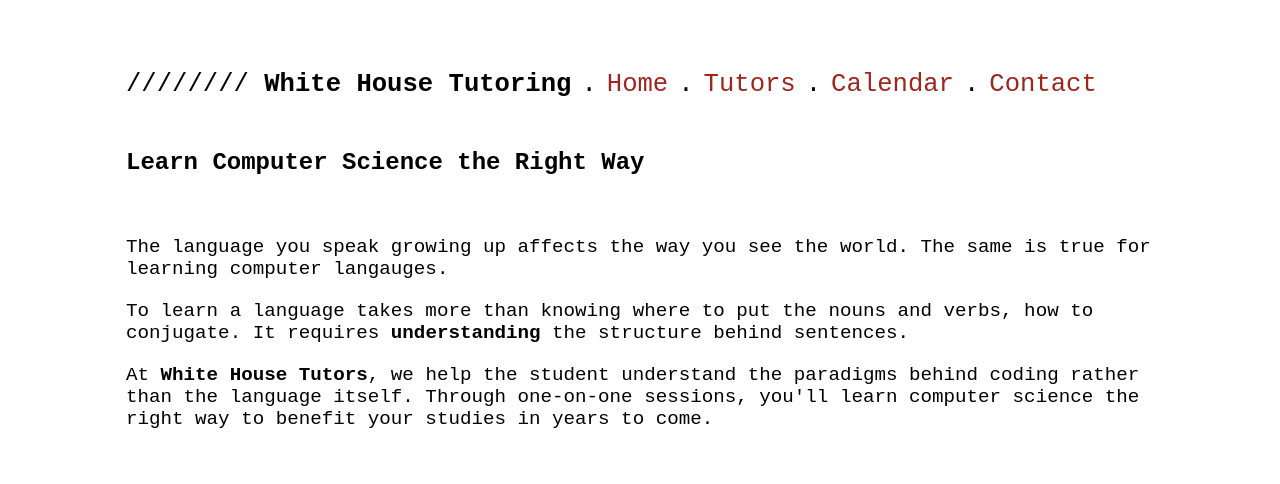
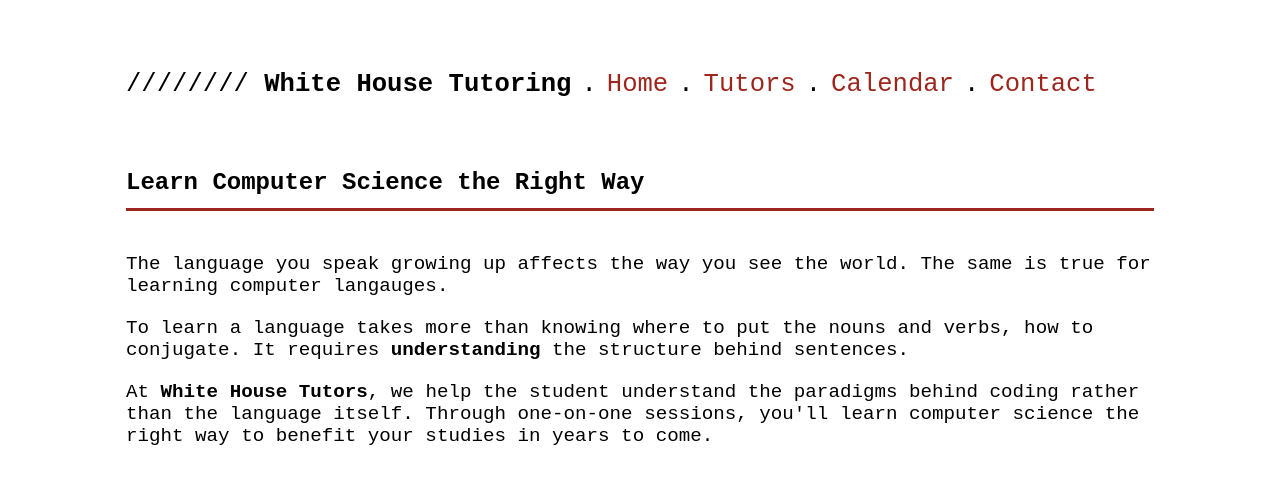
Before and after one commit to matthrice/white-house-tutors, a React (Create React App) app: page / in a window 1280 px wide. Shown: the top 484 px of the page. Built offline with nearby package versions, Linux system fonts and the light colour scheme.

Commit message:
add contact page

```diff
--- a/src/App.css
+++ b/src/App.css
@@ -29,8 +29,8 @@ h1 + p {
   margin-top: 30px auto;
 }
 
-.info-column {
-  margin-top: 60px;
+.info-column, .contact-column, .tutor-info-block {
+  margin-top: 40px;
 }
 
 .content {
@@ -38,8 +38,7 @@ h1 + p {
 }
 
 .tutor-info-block {
-  margin-top: 60px;
-  width: 100%;
+  width: 95%;
   display:inline-block
 }
 
@@ -55,7 +54,7 @@ h1 + p {
   width: 15%;
   margin-right: 10px;
   border-radius: 50%;
-  border:5px solid #9d261d;
+  border:3px solid #9d261d;
   -webkit-border-radius: 500px;
   -moz-border-radius: 500px;
 }
@@ -65,8 +64,15 @@ h1 + p {
 }
 
 .title {
-  margin-top: 50px;
+  margin-top: 70px;
   font-size: 1.5em;
+}
+
+.title hr {
+  height: 2px;
+  border: 0;
+  border-top: 3px solid #9d261d;
+
 }
 
 .link, .link:visited {
--- /dev/null
+++ b/src/components/contact-column.js
@@ -0,0 +1,13 @@
+import React from 'react';
+
+const ContactColumn = () => (
+    <div class="contact-column">
+        <div class="content">
+            <p><b>Email: </b> tutor@gmail.com</p>
+            <p><b>Phone: </b> (512)-123-4567</p>
+        </div>
+    </div>
+
+);
+
+export default ContactColumn;
--- a/src/components/index.js
+++ b/src/components/index.js
@@ -2,10 +2,12 @@ import Header from './header';
 import InfoColumn from './info-column';
 import TutorInfoBlock from './tutor-info';
 import TitleBlock from './title';
+import ContactColumn from './contact-column';
 
 export {
     Header,
     InfoColumn,
     TutorInfoBlock,
-    TitleBlock
+    TitleBlock,
+    ContactColumn
 }
--- a/src/components/title.js
+++ b/src/components/title.js
@@ -3,6 +3,7 @@ import React from 'react'
 const TitleBlock = (props) => (
     <div class="title">
         <h1>{props.title}</h1>
+        <hr></hr>
     </div>
 );
 
--- a/src/pages/contact.js
+++ b/src/pages/contact.js
@@ -1,13 +1,15 @@
 import React from 'react'
 import {
     TitleBlock,
-    Header
+    Header,
+    ContactColumn
 } from '../components';
 
 const ContactPage = () => (
     <div class="main">
         <Header />
         <TitleBlock title="Contact Us"/>
+        <ContactColumn />
     </div>
 );
 
```
